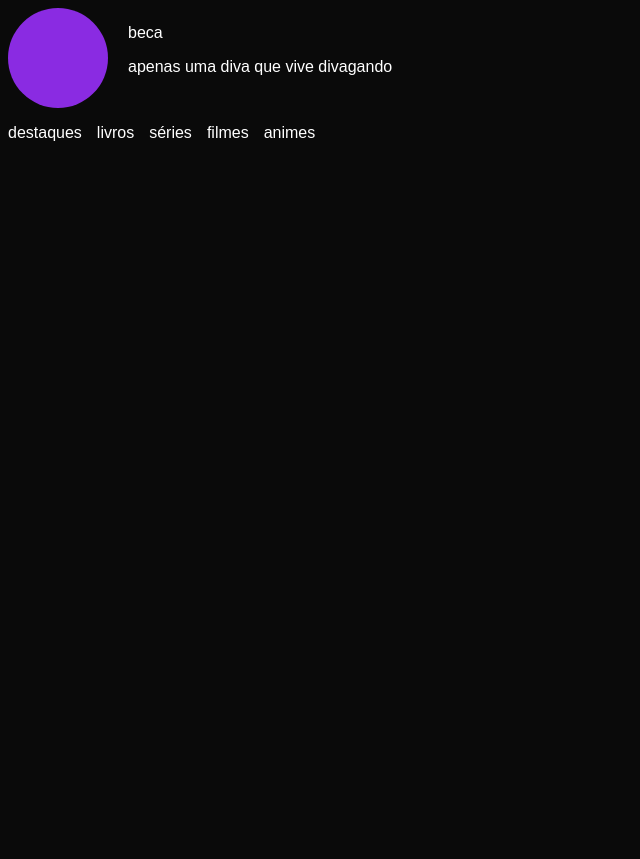
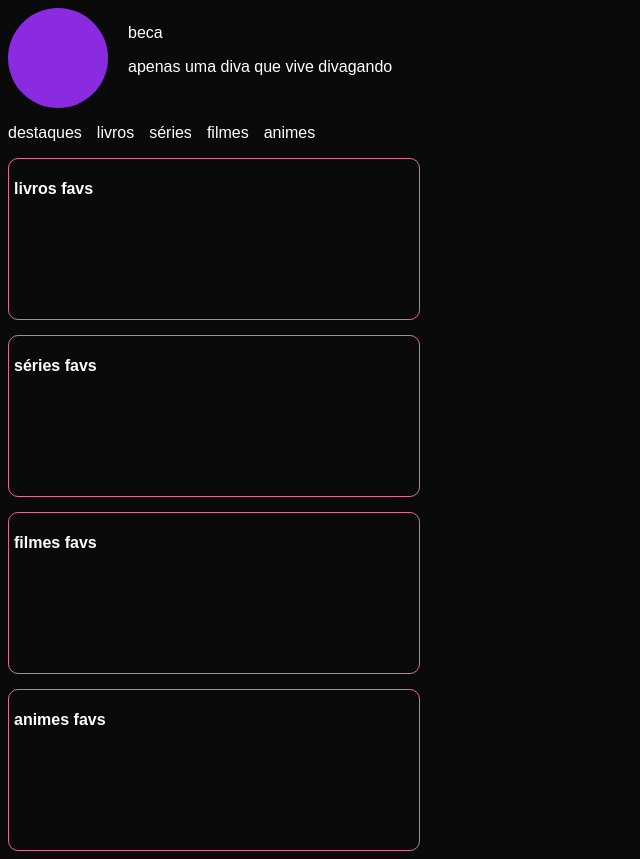
Before and after one commit to becsnr/worldscape, a React (Vite) app in the folder worldscape/: page / in a window 1280 px wide. Shown: the whole page, without its empty margins (0-640 px from the left). Before the commit the page ends 800 px from the top, so only its background shows below. Built offline with nearby package versions, Linux system fonts and the light colour scheme.

Commit message:
card base

```diff
--- a/worldscape/src/App.jsx
+++ b/worldscape/src/App.jsx
@@ -1,9 +1,18 @@
-import Layout from "./layout/Layout"
+import { BrowserRouter, Routes, Route } from "react-router-dom"
+
+import Layout from "./layout/Layout";
+import Highlights from "./pages/Highlights";
 
 function App() {
   return (
     <>
-      <Layout />
+      <BrowserRouter>
+        <Routes>
+          <Route path="/" element={<Layout />}>
+            <Route index element={<Highlights />} />
+          </Route>
+        </Routes>
+      </BrowserRouter>
     </>
   )
 }
--- /dev/null
+++ b/worldscape/src/components/Card.jsx
@@ -0,0 +1,11 @@
+import styles from "./Card.module.css"
+
+function Card({title}) {
+    return (
+        <div className={styles.card}>
+            <h3>{title} favs</h3>
+        </div>
+    )
+}
+
+export default Card
--- /dev/null
+++ b/worldscape/src/components/Card.module.css
@@ -0,0 +1,13 @@
+.card {
+    width: 400px;
+    height: 150px;
+
+    padding: 5px;
+
+    border: 1px solid palevioletred;
+    border-radius: 10px;
+}
+
+.card h3 {
+    font-size: 1rem;
+}
--- /dev/null
+++ b/worldscape/src/pages/Highlights.jsx
@@ -0,0 +1,17 @@
+import styles from "./Highlights.module.css"
+
+import Card from "../components/Card"
+
+function Highlights() {
+    return (
+        <div className={styles.highlights}>
+            <Card title="livros" />
+            <Card title="séries" />
+            <Card title="filmes" />
+            <Card title="animes" />
+        </div>
+
+    )
+}
+
+export default Highlights
--- /dev/null
+++ b/worldscape/src/pages/Highlights.module.css
@@ -0,0 +1,5 @@
+.highlights {
+    display: flex;
+    flex-direction: column;
+    gap: 15px;
+}
```
